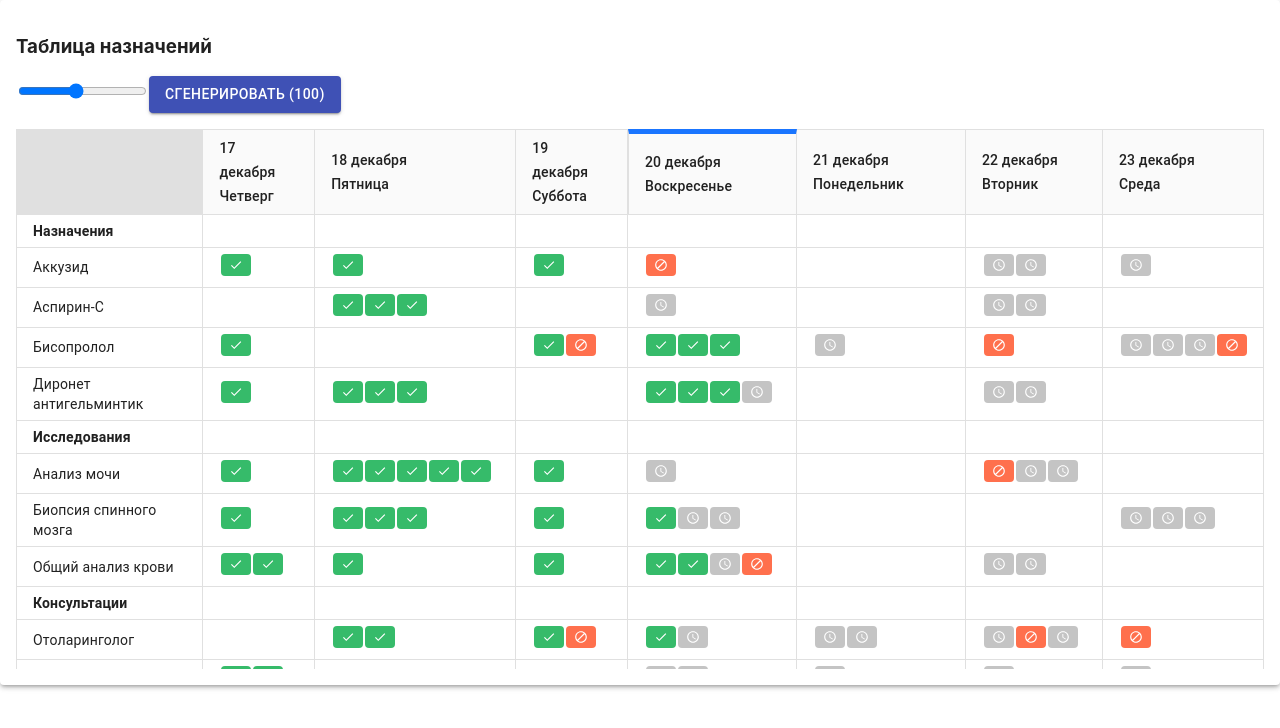
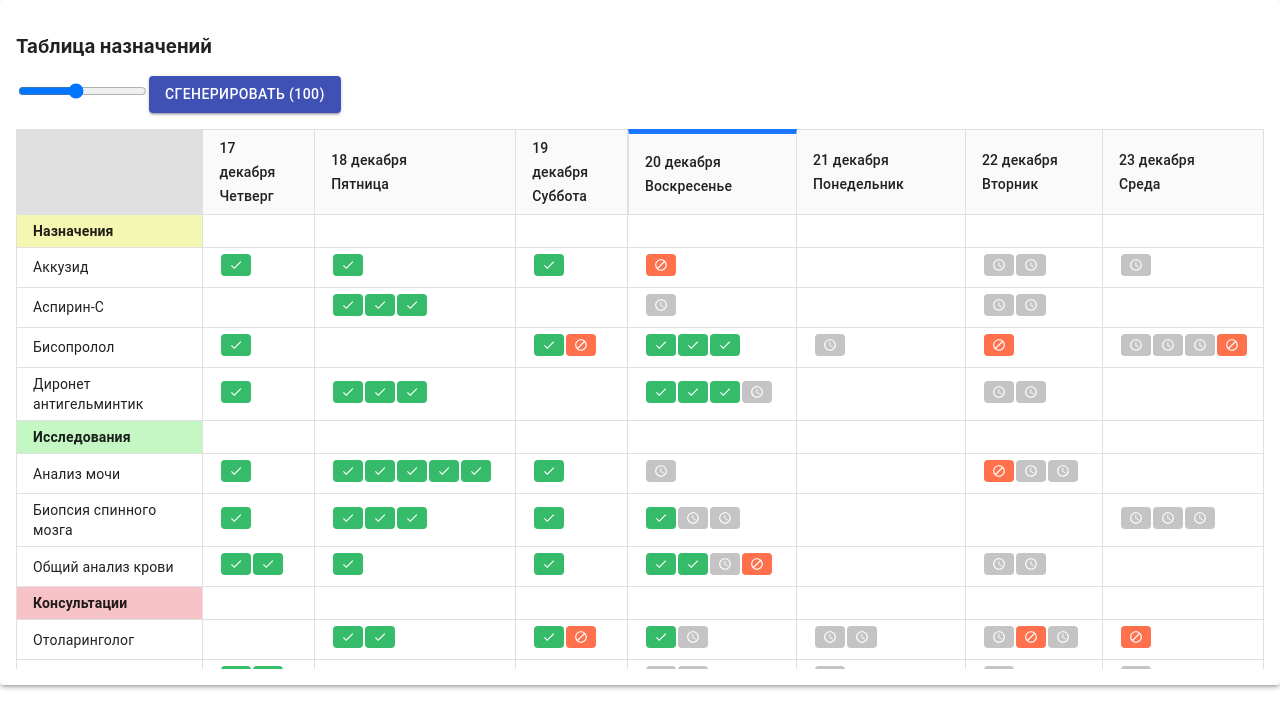
Before and after one commit to vitacore-cs/vitacore-cs.github.io, a React (Create React App) app: page / in a window 1280 px wide. Shown: the top 728 px of the page. Built offline with nearby package versions, Linux system fonts and the light colour scheme.

Commit message:
new build

```diff
--- a/package.json
+++ b/package.json
@@ -20,7 +20,7 @@
   },
   "scripts": {
     "start": "react-scripts start",
-    "build": "react-scripts build && mv build docs || move build docs",
+    "build": "react-scripts build && rm -rf docs; mv build docs || move build docs",
     "test": "react-scripts test",
     "eject": "react-scripts eject"
   },
--- a/src/components/Sheduler/Sheduler.tsx
+++ b/src/components/Sheduler/Sheduler.tsx
@@ -6,7 +6,7 @@ import TableCell from "@material-ui/core/TableCell";
 import TableContainer from "@material-ui/core/TableContainer";
 import TableHead from "@material-ui/core/TableHead";
 import TableRow from "@material-ui/core/TableRow";
-import { oneUsl } from "./mockData";
+import { oneUsl, getCtypeColor } from "./mockData";
 import AccessTimeIcon from "@material-ui/icons/AccessTime";
 import CheckIcon from "@material-ui/icons/Check";
 import BlockIcon from "@material-ui/icons/Block";
@@ -92,6 +92,7 @@ type RowType = {
   value: any;
   ctype: "usl" | "uslCategory";
   rowname: string;
+  color?: string;
 };
 
 type ColumnType = {
@@ -170,6 +171,7 @@ export default function Sheduler(props: ShedulerPropsType) {
   };
 
   const renderCell = (col: ColumnType, row: RowType) => {
+    const getCell = () => {
       // первая колонка
       if (col.ctype === "label") {
         if (row.ctype === "uslCategory") {
@@ -196,12 +198,24 @@ export default function Sheduler(props: ShedulerPropsType) {
       return <>Значение</>;
     };
 
+    return (
+      <TableCell
+        key={col.id}
+        align={col.align}
+        className={col.ctype === "label" ? classes.stickyCell : classes.cell}
+        style = {{backgroundColor: row.color && col.ctype === "label" ? row.color : undefined}}
+      >
+        {getCell()}
+      </TableCell>
+    );
+  };
+
   React.useEffect(() => {
     // собираем строки
     const uslCategory = Array.from(new Set(usl.map((i) => i.ctype))).sort();
     const newRows: RowType[] = [];
     uslCategory.forEach((v) => {
-      newRows.push({ value: v, ctype: "uslCategory", rowname: "names" });
+      newRows.push({ value: v, ctype: "uslCategory", rowname: "names", color: getCtypeColor(v) });
       const names = Array.from(
         new Set(usl.filter((i) => i.ctype === v).map((i) => i.name))
       ).sort();
@@ -267,17 +281,7 @@ export default function Sheduler(props: ShedulerPropsType) {
           {table.rows.map((row) => {
             return (
               <TableRow hover role="checkbox" tabIndex={-1} key={row.value}>
-                {table.cols.map((column, indx) => {
-                  return (
-                    <TableCell
-                      key={column.id}
-                      align={column.align}
-                      className={indx === 0 ? classes.stickyCell : classes.cell}
-                    >
-                      {renderCell(column, row)}
-                    </TableCell>
-                  );
-                })}
+                {table.cols.map((column, indx) => renderCell(column, row))}
               </TableRow>
             );
           })}
--- a/src/components/Sheduler/mockData.ts
+++ b/src/components/Sheduler/mockData.ts
@@ -9,6 +9,22 @@ export type oneUsl = {
   name: string;
   ctype: ctype;
   isAborted: boolean;
+  color?: string;
+};
+
+export const getCtypeColor = (c: ctype) => {
+  switch (c) {
+    case "Hазначения":
+      return "#f3f7b2";
+    case "Исследования":
+      return "#c4f7c3";
+    case "Операции":
+      return "#c3e6f7";
+    case "Консультации":
+      return "#f7c3c7";
+    default:
+      return "yellow";
+  }
 };
 
 export const uslAll: ltype = [
@@ -58,25 +74,26 @@ export const getRandomUsl = (): oneUsl => {
   const dateEnd = new Date();
   dateEnd.setDate(dateEnd.getDate() + 3);
 
-  const dt = randomDate(dateStart, dateEnd)
+  const dt = randomDate(dateStart, dateEnd);
 
   const randomCategory = getRandomA(uslAll);
   const randomUsl = getRandomA(randomCategory.variants);
   return {
     dt,
-    tday: dt.toISOString().substring(0,10),
-    ttime: dt.toISOString().substring(11,16),
+    tday: dt.toISOString().substring(0, 10),
+    ttime: dt.toISOString().substring(11, 16),
     name: randomUsl,
     ctype: randomCategory.ctype,
-    isAborted: Math.random() > 0.9
+    isAborted: Math.random() > 0.9,
+    color: getCtypeColor(randomCategory.ctype),
   };
 };
 
 export const genUsl = (num?: number): oneUsl[] => {
-    const n = num? num: 100;
-    let res: oneUsl[] = [];
-    for (let i = 0; i < n; i++) {
-        res.push(getRandomUsl())
-    }
-    return res;
-}
+  const n = num ? num : 100;
+  let res: oneUsl[] = [];
+  for (let i = 0; i < n; i++) {
+    res.push(getRandomUsl());
+  }
+  return res;
+};
```
Also changed, not shown: 30 other files (tests, documents, lock files or other folders). Lines whose indentation alone changed are shown as unchanged.
